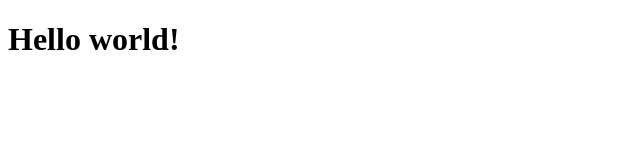
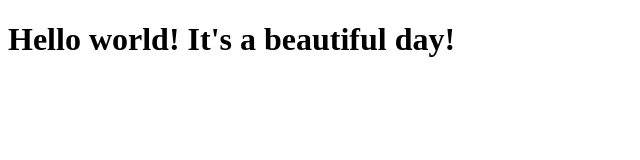
Before and after one commit to vicparedes/coursera, a plain HTML site: page site/index.html in a window 1280 px wide. Shown: the whole page, without its empty margins (0-640 px from the left). Drawn offline with Linux system fonts and the light colour scheme.

Commit message:
Small addition to page content.

```diff
--- a/site/index.html
+++ b/site/index.html
@@ -3,6 +3,6 @@
     <title>Hello world!</title>
   </head>
   <body>
-<h1>Hello world!</h1>
+<h1>Hello world! It's a beautiful day!</h1>
   </body>
     </html>
```
